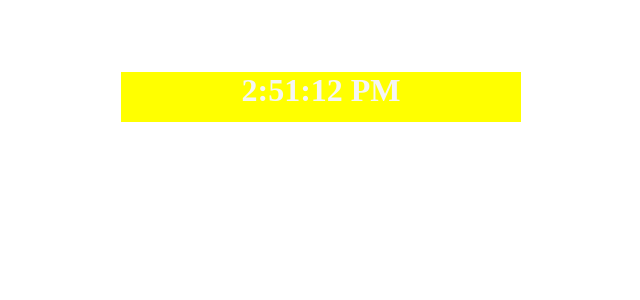
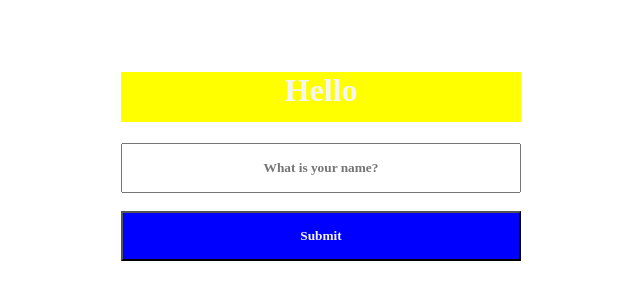
Before and after one commit to alamir06/React, a React (Create React App) app: page / in a window 1280 px wide. Shown: the part 228-528 px from the top of the page, without its empty margins (387-1027 px from the left). Built offline with nearby package versions, Linux system fonts and the light colour scheme; the HTML template or start-up script is replaced by a standard one.

Commit message:
simple form compelte

```diff
--- a/public/stule.css
+++ b/public/stule.css
@@ -18,7 +18,16 @@ button{
    font-weight: bold;
    font-family: cursive;
    text-align: center;
-   width: 100px;
-   height: 100px;
+   width: 400px;
+   height: 50px;
    margin-left: 500px;
 }
+input{
+    olor: whitesmoke;
+   font-weight: bold;
+   font-family: cursive;
+   text-align: center;
+   width: 400px;
+   height: 50px;
+   margin-left: 500px;
+}
--- a/src/App.js
+++ b/src/App.js
@@ -3,23 +3,32 @@ import React ,{useState} from "react";
 
 function App() {
 
-  const now=new Date().toLocaleTimeString();
+  const [name,setName]=useState("");
 
-  const [time,setTime]=useState(now);
-  console.log(time)
+  const [name1,setName1]=useState("");
 
-setInterval(Time,1000);
-function Time()
-{
-  const nowTime=new Date().toLocaleTimeString();
-  setTime(nowTime);
-}
+   function handleInputChange(event)
+   {
+      setName(event.target.value)
+   }
+   function handleClickedButton(event)
+   {
+  setName1(name);
 
 
+   event.preventDefault();
+   }
   return (
-  <div id="p">
-     <h1>{time}</h1>
-    {/* <button onClick={Time}>+</button> */}
+  <div className="container">
+      <h1>Hello {name1}</h1>
+      <form onSubmit={handleClickedButton}>
+      <input
+       onChange={handleInputChange}
+       type="text" placeholder="What is your name?"
+       value={name}
+       /><br /> <br />
+      <button type="submit" >Submit</button>
+      </form>
   </div>
   );
 }
```
